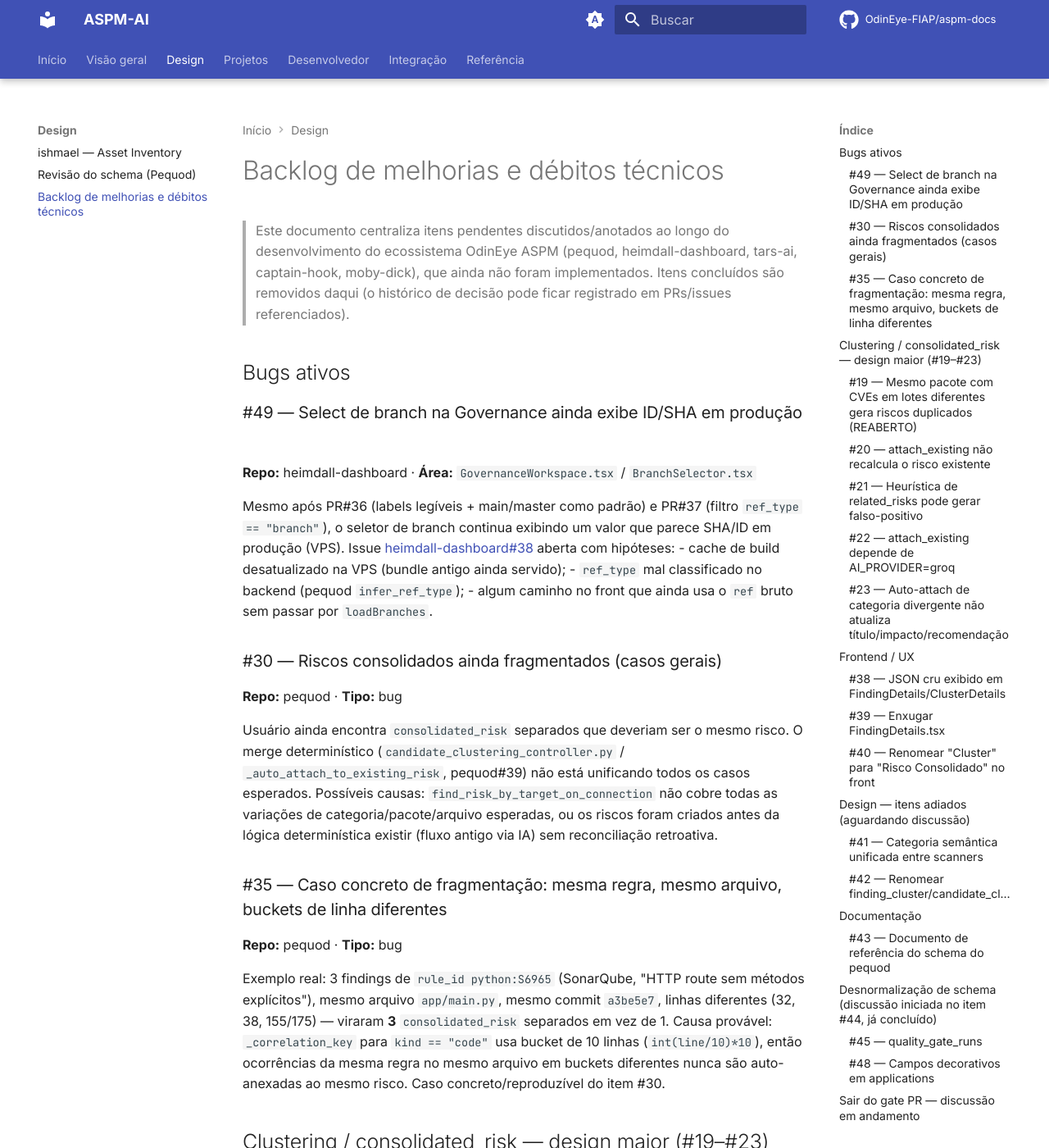
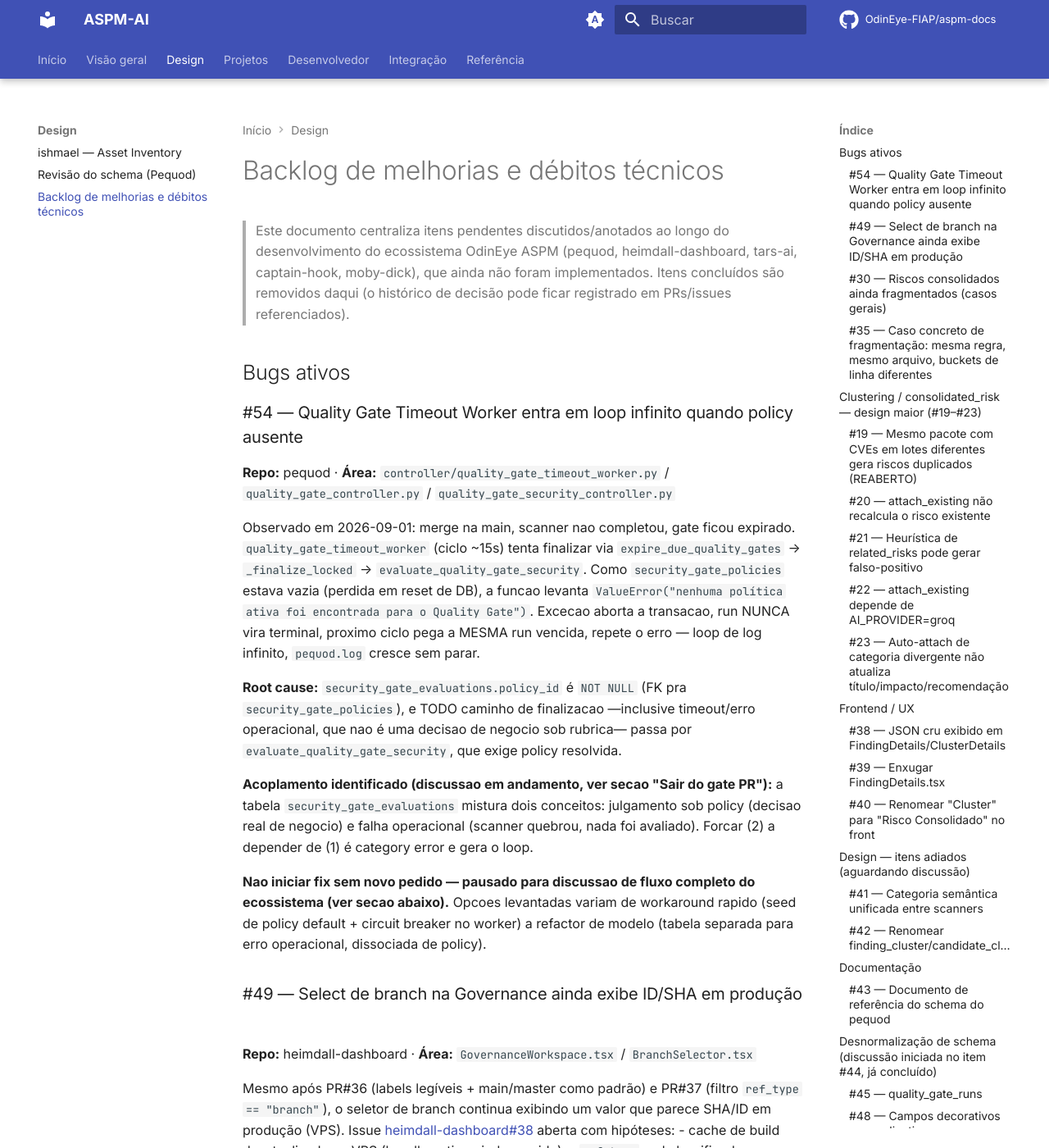
Before and after one commit to OdinEye-FIAP/aspm-docs, an MkDocs documentation site: the page built from docs/design/backlog.md, in a window 1280 px wide and 1400 px high. Shown: the whole window at 82% size. Built offline with MkDocs 1.6.1 and Material for MkDocs 9.7.7, drawn with Linux system fonts in a browser that asks for light colours; comment, search, counter and statistics services are not loaded.

Commit message:
docs: registrar bug #54 - Quality Gate timeout worker loop infinito sem policy

```diff
--- a/docs/design/backlog.md
+++ b/docs/design/backlog.md
@@ -7,6 +7,35 @@
 > registrado em PRs/issues referenciados).
 
 ## Bugs ativos
+
+### #54 — Quality Gate Timeout Worker entra em loop infinito quando policy ausente
+**Repo:** pequod · **Área:** `controller/quality_gate_timeout_worker.py` / `quality_gate_controller.py` / `quality_gate_security_controller.py`
+
+Observado em 2026-09-01: merge na main, scanner nao completou, gate ficou
+expirado. `quality_gate_timeout_worker` (ciclo ~15s) tenta finalizar via
+`expire_due_quality_gates` → `_finalize_locked` → `evaluate_quality_gate_security`.
+Como `security_gate_policies` estava vazia (perdida em reset de DB), a
+funcao levanta `ValueError("nenhuma política ativa foi encontrada para o
+Quality Gate")`. Excecao aborta a transacao, run NUNCA vira terminal,
+proximo ciclo pega a MESMA run vencida, repete o erro — loop de log
+infinito, `pequod.log` cresce sem parar.
+
+**Root cause:** `security_gate_evaluations.policy_id` é `NOT NULL` (FK
+pra `security_gate_policies`), e TODO caminho de finalizacao —inclusive
+timeout/erro operacional, que nao é uma decisao de negocio sob rubrica—
+passa por `evaluate_quality_gate_security`, que exige policy resolvida.
+
+**Acoplamento identificado (discussao em andamento, ver secao "Sair do
+gate PR"):** a tabela `security_gate_evaluations` mistura dois conceitos:
+julgamento sob policy (decisao real de negocio) e falha operacional
+(scanner quebrou, nada foi avaliado). Forcar (2) a depender de (1) é
+category error e gera o loop.
+
+**Nao iniciar fix sem novo pedido — pausado para discussao de fluxo
+completo do ecossistema (ver secao abaixo).** Opcoes levantadas variam de
+workaround rapido (seed de policy default + circuit breaker no worker)
+a refactor de modelo (tabela separada para erro operacional, dissociada
+de policy).
 
 ### #49 — Select de branch na Governance ainda exibe ID/SHA em produção
 **Repo:** heimdall-dashboard · **Área:** `GovernanceWorkspace.tsx` / `BranchSelector.tsx`
```
